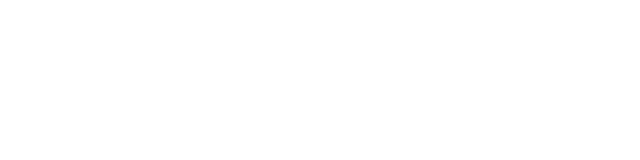
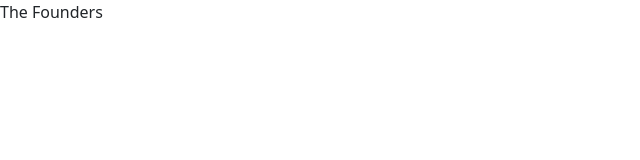
Before and after one commit to Bolang-Lonson/lodged, a React (Create React App) app: page /about in a window 1280 px wide. Before the commit this address had no page. Shown: the top 160 px of the page, without its empty margins (0-640 px from the left). Built offline with nearby package versions, Linux system fonts and the light colour scheme.

Commit message:
about page created

```diff
--- a/src/App.js
+++ b/src/App.js
@@ -1,12 +1,14 @@
 import './App.css';
 import { Routes, Route } from 'react-router-dom';
 import Home from './Components/Home/home';
+import About from './Components/About/about';
 
 const App = () => {
   return (
     <>
     <Routes>
       <Route path='/' element={<Home/>}/>
+      <Route path='/about' element={<About/>}/>
     </Routes>
     </>
   );
--- /dev/null
+++ b/src/Components/About/about.js
@@ -0,0 +1,11 @@
+import './about.css';
+
+const About = () => {
+    return (
+        <>
+            The Founders
+        </>
+    )
+}
+
+export default About
```
Also changed, not shown: src/Components/About/about.css (added).
